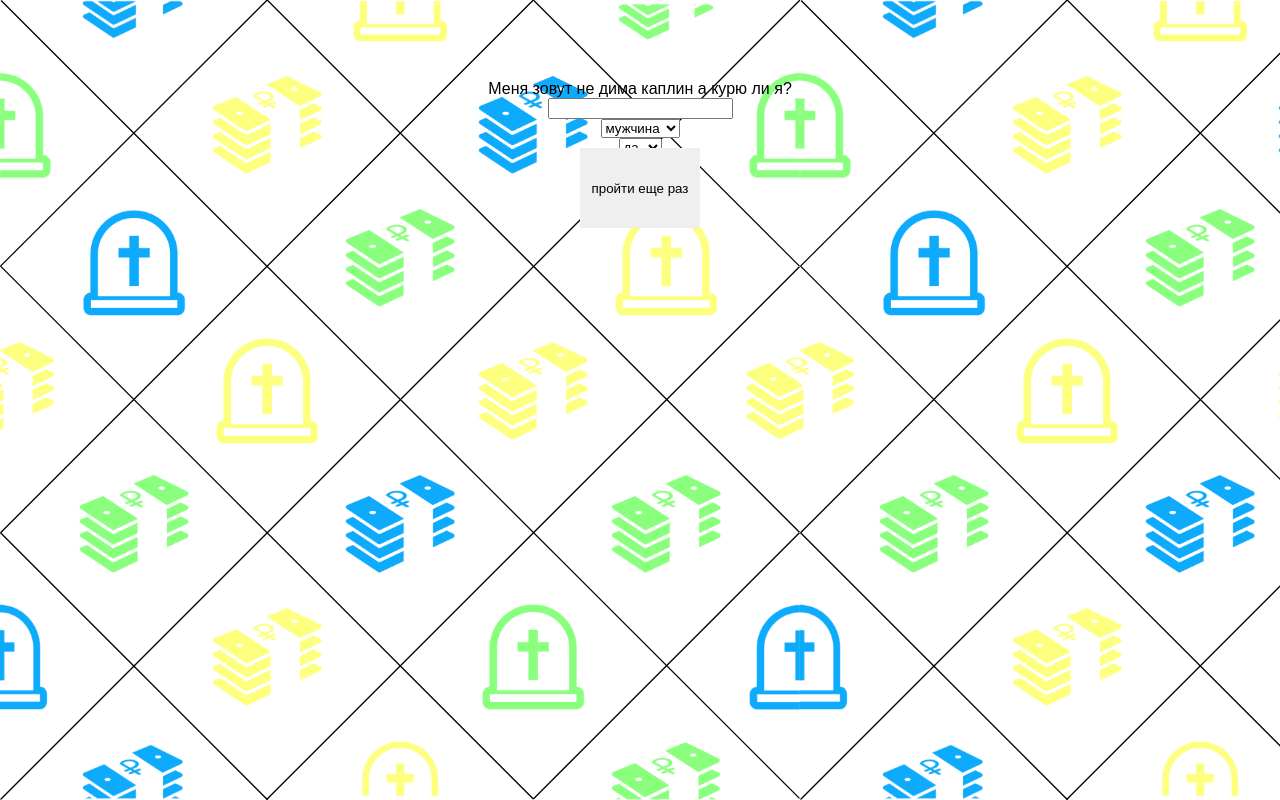
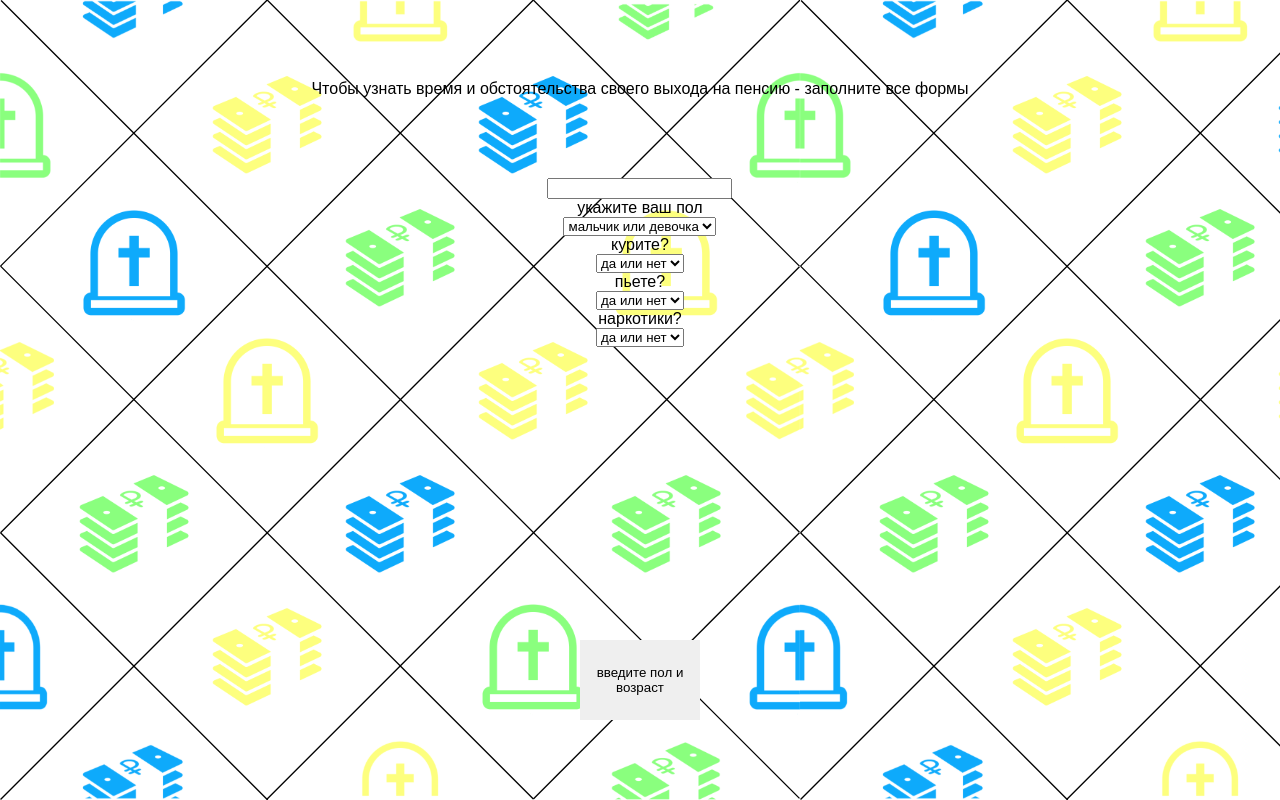
Before and after one commit to dimakaplin/pension, a React (Create React App) app: page / in a window 1280 px wide. Shown: the top 800 px of the page. Built offline with nearby package versions, Linux system fonts and the light colour scheme.

Commit message:
all works but no styles

```diff
--- a/src/App.css
+++ b/src/App.css
@@ -23,7 +23,6 @@
   }
   button {
     position: absolute;
-    margin-top: 15vh;
     height: 10vh;
     width: 15vh;
     max-width: 300px;
@@ -40,3 +39,6 @@
     margin-top: 5vh;
     height: 30vh;
   }
+  .result {
+    height: 150vh;
+  }
--- a/src/App.js
+++ b/src/App.js
@@ -1,49 +1,143 @@
 import React, { Component } from 'react';
 import './App.css';
-const items = {name: 'pupkin'};
 class FullResult extends Component {
-  constructor({props}) {
-    super({props});
-    this.age = props.name;
+  constructor() {
+    super();
     this.state = {
       result: false,
       age: '',
       sex: '',
       smoking: '',
       alco: '',
+      drugs: '',
       today: new Date()
     };
   }
   alertResult() {
-    if (this.state.result === false) {
-    return <div>Меня зовут не дима каплин а {this.state.age} курю  ли я? {this.state.smoking}</div>} else
-    {return <div>Чтобы узнать время и обстоятельства своего выхода на пенсию - заполните все формы</div>}
+    if (this.state.result === true) {
+    return <div>{this.calcResult()}</div>}
+    else
+    {
+      return <div>Чтобы узнать время и обстоятельства своего выхода на пенсию - заполните все формы
+            <div className = 'central'>
+                <input id="age" type="number" range = '1' value = {this.state.age} onChange = {this.ageInputClick.bind(this)}></input>
+                <label for='sex'>укажите ваш пол</label>
+                <select id = 'sex' ref = {(select) => {this.selectSex = select;}} onChange = {this.sexInputClick.bind(this)}>
+                  <option value="" selected="selected" disabled ='true'  hidden = 'true'>мальчик или девочка</option>
+                  <option value = 'man'>мужчина</option>
+                  <option value = 'woman'>женщина</option>
+                </select>
+                <label for='smoking'>курите?</label>
+                <select id = 'smoking' ref = {(select) => {this.selectSmoking = select;}} onChange = {this.smokingInputClick.bind(this)}>
+                <option value="" selected="selected" disabled ='true'  hidden = 'true'>да или нет</option>
+                  <option value = 'yes'>да</option>
+                  <option  value = 'no'>нет</option>
+                </select>
+                <label for='alco'>пьете?</label>
+                <select id = 'alco' ref = {(select) => {this.selectAlco = select;}} onChange = {this.alcoInputClick.bind(this)}>
+                <option value="" selected="selected" disabled ='true'  hidden = 'true'>да или нет</option>
+                  <option value = 'yes'>да</option>
+                  <option value = 'no'>нет</option>
+                </select>
+                <label for='drugs'>наркотики?</label>
+                <select id = 'drugs' ref = {(select) => {this.selectDrugs = select;}} onChange = {this.drugsInputClick.bind(this)}>
+                <option value="" selected="selected" disabled ='true'  hidden = 'true'>да или нет</option>
+                  <option value = 'yes'>да</option>
+                  <option value = 'no'>нет</option>
+                </select>
+              </div>
+            </div>}
   }
-  calcButtonClick = () => {this.setState({result: !this.state.result})}
-  buttonValue  = () => {if (this.state.result === false) {return 'пройти еще раз'} else {return 'посчитать'}}
+  calcResult() {
+    const birthYear = this.state.today.getFullYear() - this.state.age,
+          penAge = verifyAge(this.state.sex, birthYear),
+          penYear = penAge + birthYear,
+          presidentTerm = calcPresidentTerm(penYear, birthYear, penAge),
+          habits = verfyHabits (this.state.smoking, this.state.alco, this.state.drugs);
+
+
+    function calcPresidentTerm(penYear, birthYear, penAge) {
+      let presidentYears = (penYear - 2030) / 6;
+      let termCounter = presidentYears / 3;
+
+        //for (;termCounter > 4;) {
+        //termCounter = termCounter / 3;
+     // }
+
+     switch (true) {
+      case penYear >= 2018 && penYear <= 2024 :
+        return `4 срок президента Путина`;
+      case penYear > 2024 && penYear <= 2030 :
+        return `2 срок президента Медведева` ;
+      case (termCounter > 3) || (termCounter < 2) :
+        return  `${Math.ceil(presidentYears * 0.67) + 4} срок президента Путина`;
+      default:
+         return `${Math.ceil(presidentYears * 0.34) + 2}  срок президента Медведева`
+      }
+    }
+
+    function verifyAge(sex, birthYear) {
+      if (sex === 1) {
+        switch (true) {
+          case birthYear >= 1964 && birthYear <= 1971 :
+            return 56 + (birthYear - 1964);
+          default:
+            return 68;
+        }
+      }
+      else {
+        switch (true) {
+          case birthYear >= 1959 && birthYear <= 1963 :
+            return 61 + (birthYear - 1959);
+          default:
+            return 70;
+        }
+      }
+    }
+    function verfyHabits (smoking, alco, drugs) {
+      switch (true) {
+        case (smoking + alco + drugs === 6) :
+          return 'Отказ от вредных привычек сделал свое дело, вы все ещё бодры, веселы и в состоянии работать. Хочется верить, что это надолго.'
+        case (smoking === 1 && alco === 2 && drugs === 2) :
+          return 'Вы долгое время не употребляли алкоголь, но курили,а курение как известно убивает! У вас отдышка и жуткий кашель больного туберкулёзом.'
+        case smoking === 2 && alco === 1 && drugs === 1 :
+          return 'Ваше пристрастие к алкоголю и наркотикам ни к чему хорошему не привело. Вы живы, но голова работает из рук вон плохо, работать вы не можете и общение с родными весьма затруднительно.'
+        case smoking === 2 && alco === 2 && drugs === 1 :
+          return 'Отсутвие пристрастия к табаку и алкоголю - это конечно хорошо, но недостаточно. Вы выбрали наркотики и теперь, но пенсии на все не хватает.'
+        case smoking === 2 && alco === 1 && drugs === 2 :
+          return 'Вы никогда не курили и наркотиков не употребляли, молодцы. Можете позволить себе рюмочку коньяка на пенсии.'
+        case smoking === 1 && alco === 1 && drugs === 2 :
+          return 'Скажем наркотикам "дорого"! И вы сказали, а вот про курение и алкоголь забыли. Вся ваша пенсия уходит на сигареты и пиво, это печально.'
+        case smoking === 1 && alco === 1 && drugs === 1 :
+          return 'Вы Уинстон Черчилль с марихуаной под подушкой. То что вы дожили до пенсии - невероятно круто, можно сказать вам повезло. Сейчас самое время заняться своим здоровьем.'
+        default:
+          return 123;
+      }
+    }
+
+    return (<div>
+      <p>Поздравляем! Вам {penAge} и вы теперь на заслуженной пенсии.</p>
+      <p>На дворе {penYear} год, идёт {presidentTerm}, Россия {penYear >= 2050 ? 'по-прежнему' : ''} встаёт с колен!</p>
+      <p>{habits}{this.state.smoking}</p>
+      </div>)
+  }
+  calcButtonClick = () => {this.setState({result: !this.state.result})
+  if (this.state.result === true){this.setState({age: '', sex: '', smoking: '', drugs: ''})}}
+  buttonValue  = () => {if (this.state.result === true) {return 'пройти еще раз'} else if (this.state.age === '' || this.state.sex === '') {return 'введите пол и возраст'} else {return 'посчитать'}}
   ageInputClick = (event) => {this.setState({age: event.target.value})}
   sexInputClick = () => {this.setState({sex: this.selectSex.options.selectedIndex})}
   smokingInputClick = () => {this.setState({smoking: this.selectSmoking.options.selectedIndex})}
   alcoInputClick = () => {this.setState({alco: this.selectAlco.options.selectedIndex})}
+  drugsInputClick = () => {this.setState({drugs: this.selectDrugs.options.selectedIndex})}
+  verfyInputs = () => {if (this.state.age !== '' || this.state.sex !== '') {return 'true';} else {return 'false';}}
   render() {
     return (
+      <div className = 'central'>
+      <div className='result'>
+        {this.alertResult()}
+      </div>
 
-      <div className = 'central'>
-        {this.alertResult()}
-        <input id="age" type="number" range = '1' value = {this.state.age} onChange = {this.ageInputClick.bind(this)}></input>
-        <select ref = {(select) => {this.selectSex = select;}} onChange = {this.sexInputClick.bind(this)}>
-          <option value = 'man'>мужчина</option>
-          <option value = 'woman'>женщина</option>
-        </select>
-        <select ref = {(select) => {this.selectSmoking = select;}} onChange = {this.smokingInputClick.bind(this)}>
-          <option value = 'yes'>да</option>
-          <option value = 'no'>нет</option>
-        </select>
-        <select ref = {(select) => {this.selectAlco = select;}} onChange = {this.alcoInputClick}>
-          <option value = 'yes'>да</option>
-          <option value = 'no'>нет</option>
-        </select>
-        <button onClick = {this.calcButtonClick}>{this.buttonValue()}</button>
+        <button onClick = {this.state.age !== '' || this.state.sex !== '' ? this.calcButtonClick : ''}>{this.buttonValue()}</button>
       </div>
     )};
   }
@@ -53,7 +147,7 @@
   render() {
     return (
       <div className="background">
-        <FullResult props = {items}/>
+        <FullResult/>
       </div>
     );
   }
```
